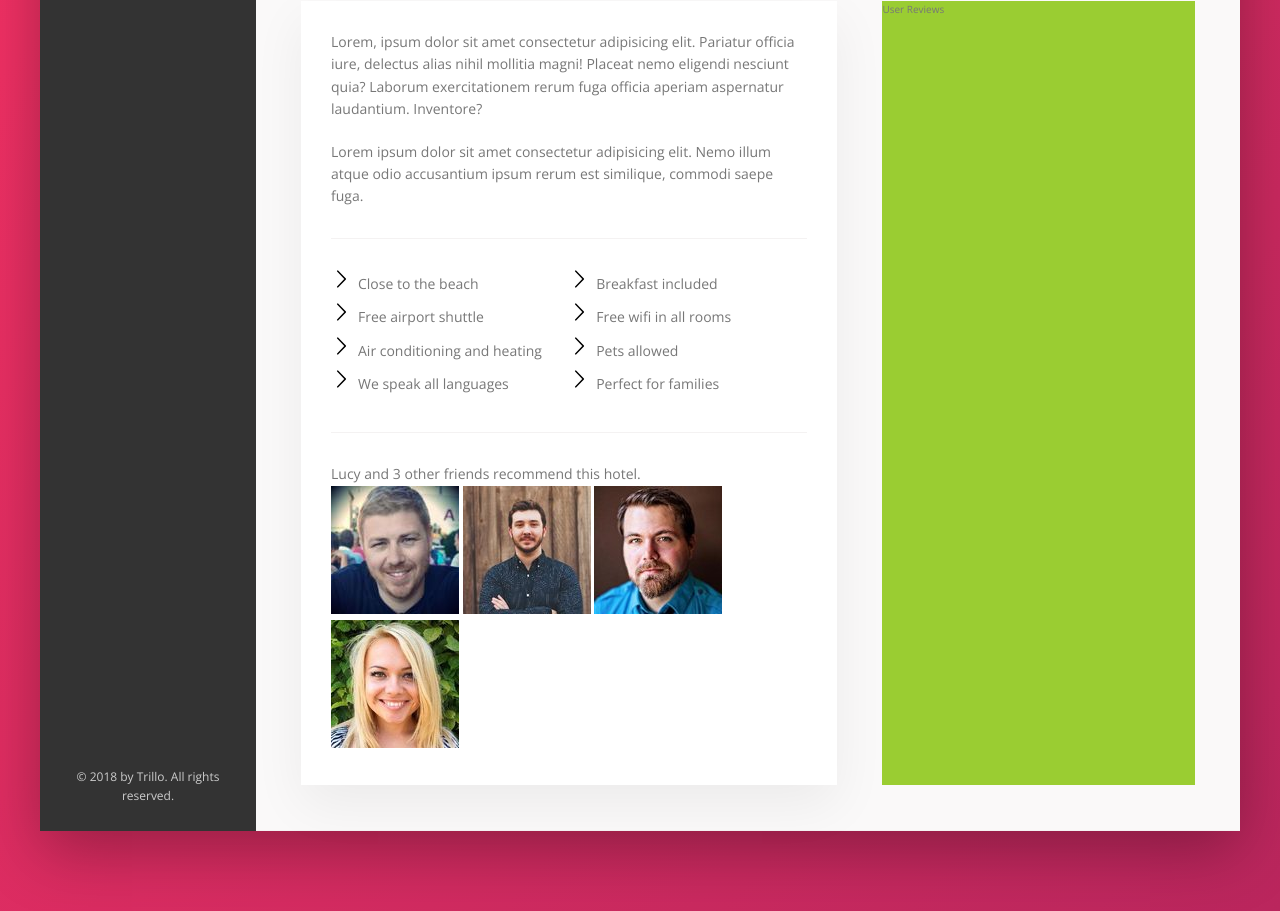
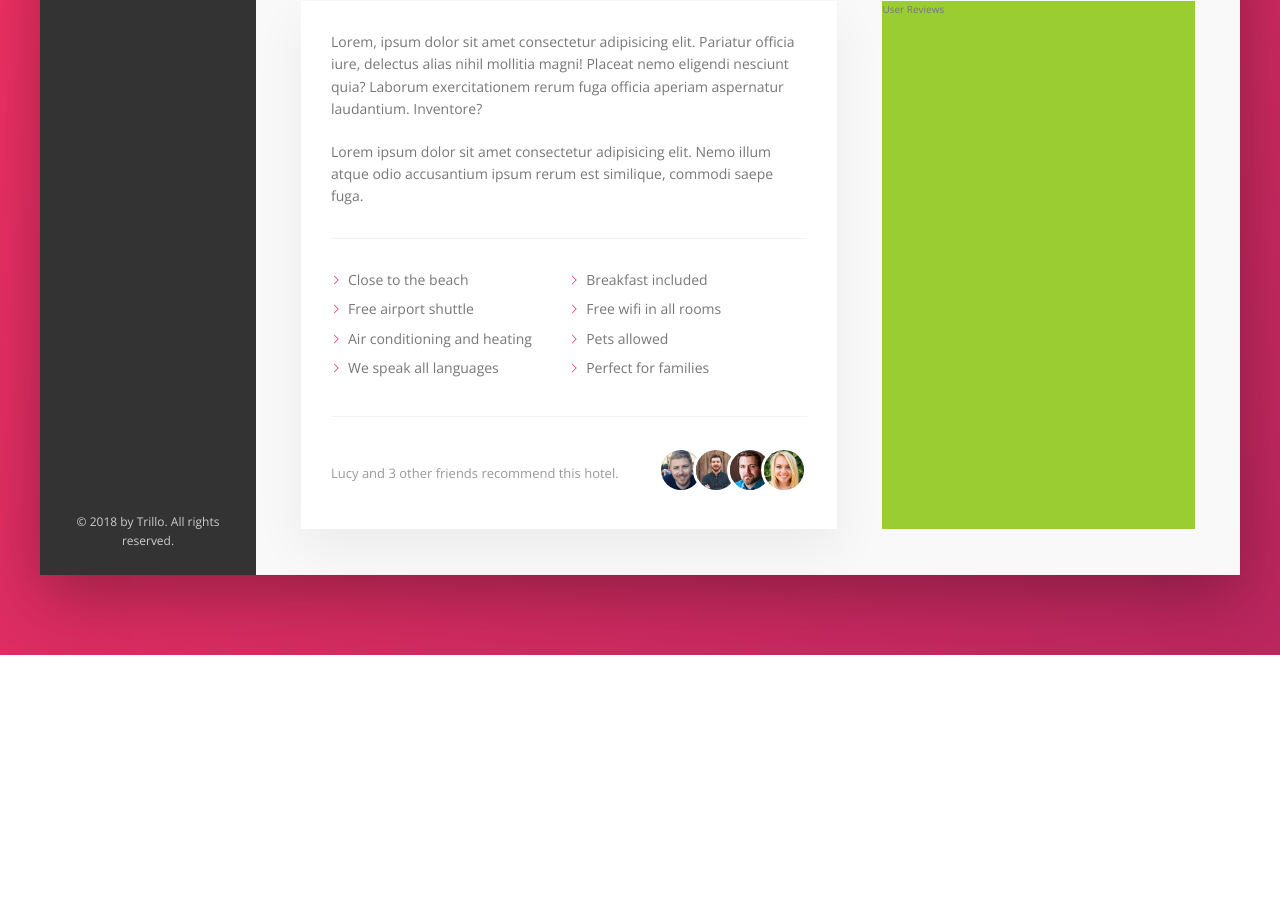
Before and after one commit to thabermeyer/trillo-project, a website: page app/index.html in a window 1280 px wide. Shown: the part 646-1557 px from the top of the page. After the commit the page ends 1301 px from the top, so only its background shows below. Drawn offline with nearby package versions, Linux system fonts and the light colour scheme.

Commit message:
Set hotel section body

```diff
--- a/app/assets/styles/base/_typography.scss
+++ b/app/assets/styles/base/_typography.scss
@@ -42,15 +42,15 @@ body {
 
         content: "";
         display: inline-block;
-        height: 2rem;
-        width: 2rem;
+        height: 1rem;
+        width: 1rem;
         margin-right: .7rem;
 
+        /* this effect is similar to clip-path. you asign a background color, which applies to the block it occupies, but the mask-image property makes it so it's only visible within the image. We do this because we couldn't color these SVG icons in this way otherwise */
 
-        background-image: url('../../assets/images/icons/chevron-thin-right.svg');
-        background-size: cover;
-
-
+        background-color: var(--color-primary);
+        mask-image: url('../../assets/images/icons/chevron-thin-right.svg');
+        mask-size: cover;
 
     }
 
--- a/app/assets/styles/layout/_main-content.scss
+++ b/app/assets/styles/layout/_main-content.scss
@@ -24,10 +24,41 @@
 
 }
 
-
 .user-reviews {
 
     background-color: yellowgreen;
     flex: 1; // takes the remaining space leftover from the description div
 
 }
+
+.recommend {
+
+    font-size: 1.3rem;
+    color: var(--color-gray-dark-3);
+
+    display: flex;
+    align-items: center;
+
+    &__count {
+
+        margin-right: auto;
+
+    }
+
+    &__photo {
+
+        height: 4rem;
+        width: 4rem;
+        border-radius: 50%;
+        border: .3rem solid var(--color-white);
+        box-sizing: content-box; // this makes is so the border doesn't eat into the height/width of the image
+
+        &:not(:last-child) {
+
+            margin-right: -1.5rem;
+
+        }
+
+    }
+
+}
```
Also changed, not shown: app/temp/styles/styles.css.
